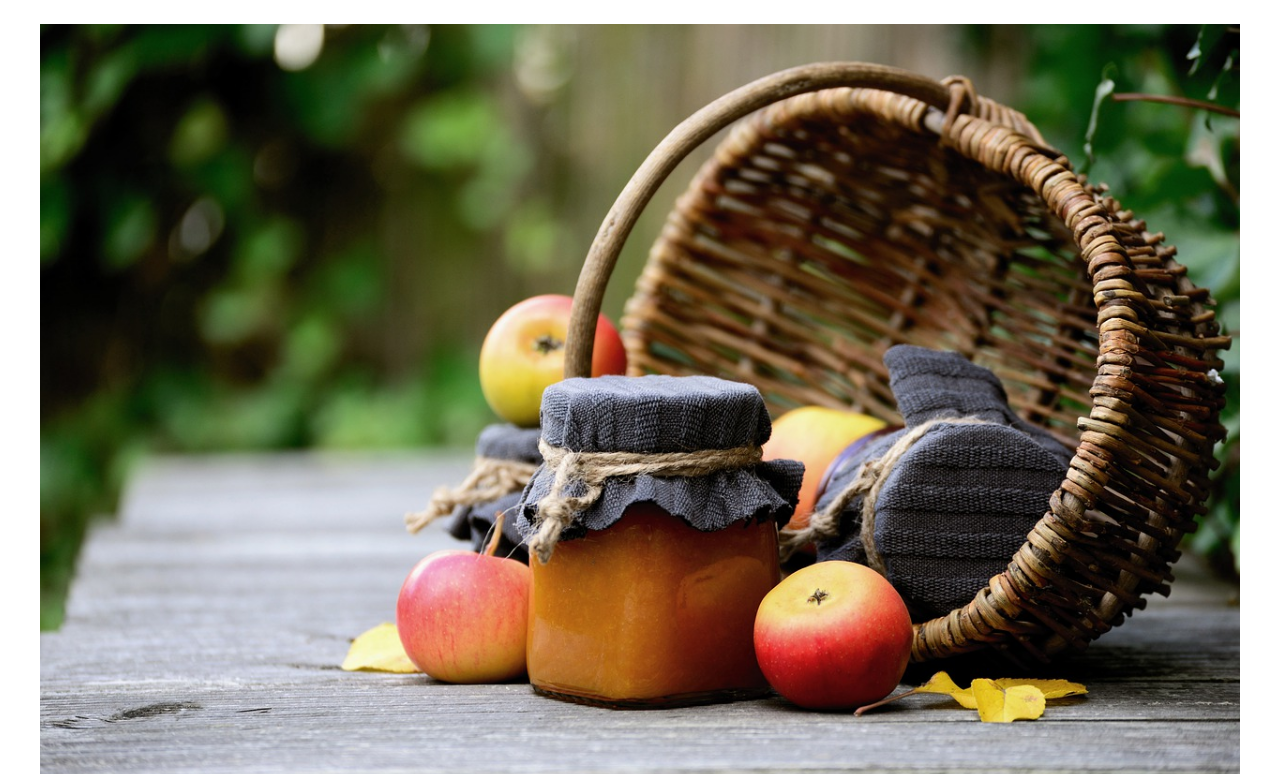
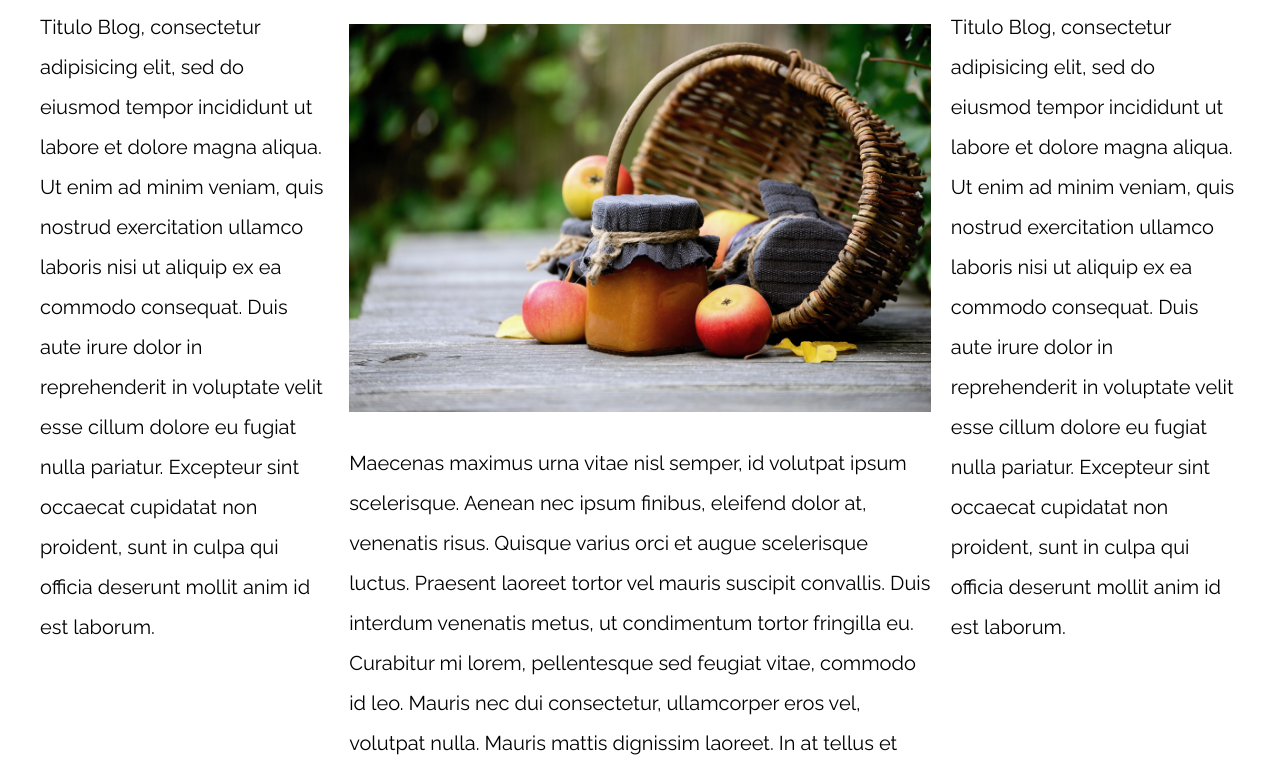
Before and after one commit to EDUARDOCD18/PatronesRWD, a plain HTML site: page 06-3columnas_flexbox/index.html in a window 1280 px wide. Shown: the part 110-884 px from the top of the page. Drawn offline with nearby package versions, Linux system fonts and the light colour scheme.

Commit message:
3 columnas diferentes con flexbox

```diff
--- a/06-3columnas_flexbox/css/styles.css
+++ b/06-3columnas_flexbox/css/styles.css
@@ -48,3 +48,23 @@ p {
 }
 
 /** CODIGO AQUI **/
+@media (min-width: 768px){
+    .contenedor-flex{
+        display: flex;
+        justify-content: space-between;
+        gap: 2rem;
+    }
+
+    .contenido-principal{
+        flex-basis: calc(60% -1rem);
+    }
+
+    .sidebar{
+        flex-basis: calc(20% -1rem);
+    }
+
+    .sidebar-1{
+        order: -1;
+    }
+
+}
--- a/06-3columnas_flexbox/index.html
+++ b/06-3columnas_flexbox/index.html
@@ -12,41 +12,66 @@
 
 <body>
 
-    <div class="contenedor">
-        <main>
+    <div class="contenedor contenedor-flex">
+        <main class="contenido-principal">
             <article>
                 <h1>Entrada del Blog</h1>
                 <img src="img/imagen1.jpg">
 
-                <p>Maecenas maximus urna vitae nisl semper, id volutpat ipsum scelerisque. Aenean nec ipsum finibus, eleifend dolor at, venenatis risus. Quisque varius orci et augue scelerisque luctus. Praesent laoreet tortor vel mauris suscipit convallis.
-                    Duis interdum venenatis metus, ut condimentum tortor fringilla eu. Curabitur mi lorem, pellentesque sed feugiat vitae, commodo id leo. Mauris nec dui consectetur, ullamcorper eros vel, volutpat nulla. Mauris mattis dignissim laoreet.
-                    In at tellus et quam iaculis commodo. Aliquam cursus turpis sed elit consequat placerat sit amet in ante. Nulla libero ex, imperdiet non faucibus a, sagittis sit amet ligula. Sed blandit ante est, nec aliquet quam pulvinar sed. Sed
-                    varius, lacus in facilisis ultrices, urna turpis ullamcorper nibh, sit amet interdum nisi nisi eget arcu. Vestibulum bibendum velit justo, eget cursus ipsum pharetra in.</p>
+                <p>Maecenas maximus urna vitae nisl semper, id volutpat ipsum scelerisque. Aenean nec ipsum finibus,
+                    eleifend dolor at, venenatis risus. Quisque varius orci et augue scelerisque luctus. Praesent
+                    laoreet tortor vel mauris suscipit convallis.
+                    Duis interdum venenatis metus, ut condimentum tortor fringilla eu. Curabitur mi lorem, pellentesque
+                    sed feugiat vitae, commodo id leo. Mauris nec dui consectetur, ullamcorper eros vel, volutpat nulla.
+                    Mauris mattis dignissim laoreet.
+                    In at tellus et quam iaculis commodo. Aliquam cursus turpis sed elit consequat placerat sit amet in
+                    ante. Nulla libero ex, imperdiet non faucibus a, sagittis sit amet ligula. Sed blandit ante est, nec
+                    aliquet quam pulvinar sed. Sed
+                    varius, lacus in facilisis ultrices, urna turpis ullamcorper nibh, sit amet interdum nisi nisi eget
+                    arcu. Vestibulum bibendum velit justo, eget cursus ipsum pharetra in.</p>
 
-                <p>Aliquam urna enim, ullamcorper vel urna id, tincidunt lobortis tortor. Donec bibendum condimentum purus, at rhoncus sapien. Phasellus ac ipsum metus. Aliquam arcu erat, posuere ac dolor vel, imperdiet tempor enim. Fusce tristique consequat
-                    convallis. Sed auctor fermentum elit. Vestibulum mi libero, tincidunt quis auctor id, faucibus nec augue. Pellentesque ut vestibulum augue. Aenean in lorem tincidunt, sodales arcu eget, bibendum nisi. Proin vitae magna eu leo vulputate
-                    congue consectetur sed felis. Ut tempus neque sit amet tortor aliquet hendrerit. Nulla feugiat metus quis libero convallis fermentum. Morbi eleifend id tellus quis iaculis. Sed vitae turpis eget eros faucibus luctus at vitae lacus.
+                <p>Aliquam urna enim, ullamcorper vel urna id, tincidunt lobortis tortor. Donec bibendum condimentum
+                    purus, at rhoncus sapien. Phasellus ac ipsum metus. Aliquam arcu erat, posuere ac dolor vel,
+                    imperdiet tempor enim. Fusce tristique consequat
+                    convallis. Sed auctor fermentum elit. Vestibulum mi libero, tincidunt quis auctor id, faucibus nec
+                    augue. Pellentesque ut vestibulum augue. Aenean in lorem tincidunt, sodales arcu eget, bibendum
+                    nisi. Proin vitae magna eu leo vulputate
+                    congue consectetur sed felis. Ut tempus neque sit amet tortor aliquet hendrerit. Nulla feugiat metus
+                    quis libero convallis fermentum. Morbi eleifend id tellus quis iaculis. Sed vitae turpis eget eros
+                    faucibus luctus at vitae lacus.
                     Nunc blandit arcu arcu, non condimentum dui posuere vitae. Nulla facilisi.</p>
 
-                <p>Aliquam erat volutpat. Ut dapibus tincidunt odio, a pulvinar dolor dapibus varius. Quisque fringilla faucibus sapien nec blandit. Cras at lectus tincidunt mi cursus dapibus in a nunc. Suspendisse vitae velit orci. Suspendisse nisi sapien,
-                    vehicula eget vehicula in, lacinia vitae tellus. Nulla facilisi. Sed consectetur consectetur sapien. Duis pretium blandit massa, mattis maximus nunc finibus in. Vestibulum ultrices ex lorem, sed ullamcorper est rhoncus sit amet. Pellentesque
-                    placerat ex sed nisl posuere, a porta augue finibus. Sed auctor mauris nec lacus interdum, nec consequat est pharetra. Praesent sit amet rhoncus diam. Nullam risus sapien, euismod vitae condimentum ac, consequat quis dui. Donec varius
+                <p>Aliquam erat volutpat. Ut dapibus tincidunt odio, a pulvinar dolor dapibus varius. Quisque fringilla
+                    faucibus sapien nec blandit. Cras at lectus tincidunt mi cursus dapibus in a nunc. Suspendisse vitae
+                    velit orci. Suspendisse nisi sapien,
+                    vehicula eget vehicula in, lacinia vitae tellus. Nulla facilisi. Sed consectetur consectetur sapien.
+                    Duis pretium blandit massa, mattis maximus nunc finibus in. Vestibulum ultrices ex lorem, sed
+                    ullamcorper est rhoncus sit amet. Pellentesque
+                    placerat ex sed nisl posuere, a porta augue finibus. Sed auctor mauris nec lacus interdum, nec
+                    consequat est pharetra. Praesent sit amet rhoncus diam. Nullam risus sapien, euismod vitae
+                    condimentum ac, consequat quis dui. Donec varius
                     condimentum orci ac malesuada. Nulla bibendum quam viverra, bibendum ex vel, suscipit lacus.</p>
 
             </article>
-        </main>
+        </main> <!-- .contenido-principal -->
 
-        <aside>
+        <aside class="sidebar sidebar-1">
             <h2>Sobre Nosotros</h2>
-            <p>Titulo Blog, consectetur adipisicing elit, sed do eiusmod tempor incididunt ut labore et dolore magna aliqua. Ut enim ad minim veniam, quis nostrud exercitation ullamco laboris nisi ut aliquip ex ea commodo consequat. Duis aute irure dolor
-                in reprehenderit in voluptate velit esse cillum dolore eu fugiat nulla pariatur. Excepteur sint occaecat cupidatat non proident, sunt in culpa qui officia deserunt mollit anim id est laborum.</p>
+            <p>Titulo Blog, consectetur adipisicing elit, sed do eiusmod tempor incididunt ut labore et dolore magna
+                aliqua. Ut enim ad minim veniam, quis nostrud exercitation ullamco laboris nisi ut aliquip ex ea commodo
+                consequat. Duis aute irure dolor
+                in reprehenderit in voluptate velit esse cillum dolore eu fugiat nulla pariatur. Excepteur sint occaecat
+                cupidatat non proident, sunt in culpa qui officia deserunt mollit anim id est laborum.</p>
         </aside>
-        <aside>
+        <aside class="sidebar sidebar-2">
             <h2>Misión</h2>
-            <p>Titulo Blog, consectetur adipisicing elit, sed do eiusmod tempor incididunt ut labore et dolore magna aliqua. Ut enim ad minim veniam, quis nostrud exercitation ullamco laboris nisi ut aliquip ex ea commodo consequat. Duis aute irure dolor
-                in reprehenderit in voluptate velit esse cillum dolore eu fugiat nulla pariatur. Excepteur sint occaecat cupidatat non proident, sunt in culpa qui officia deserunt mollit anim id est laborum.</p>
+            <p>Titulo Blog, consectetur adipisicing elit, sed do eiusmod tempor incididunt ut labore et dolore magna
+                aliqua. Ut enim ad minim veniam, quis nostrud exercitation ullamco laboris nisi ut aliquip ex ea commodo
+                consequat. Duis aute irure dolor
+                in reprehenderit in voluptate velit esse cillum dolore eu fugiat nulla pariatur. Excepteur sint occaecat
+                cupidatat non proident, sunt in culpa qui officia deserunt mollit anim id est laborum.</p>
         </aside>
-    </div>
+    </div> <!-- .contenedor .contenedor-flex -->
 
 </body>
 
```
